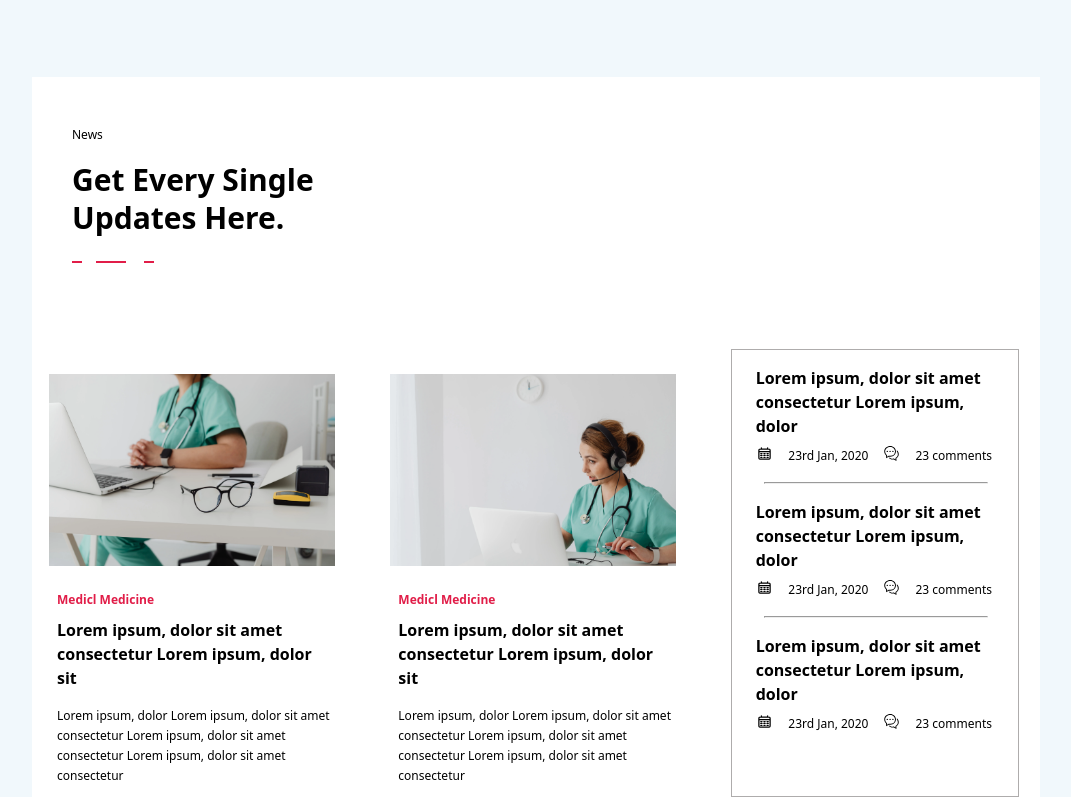
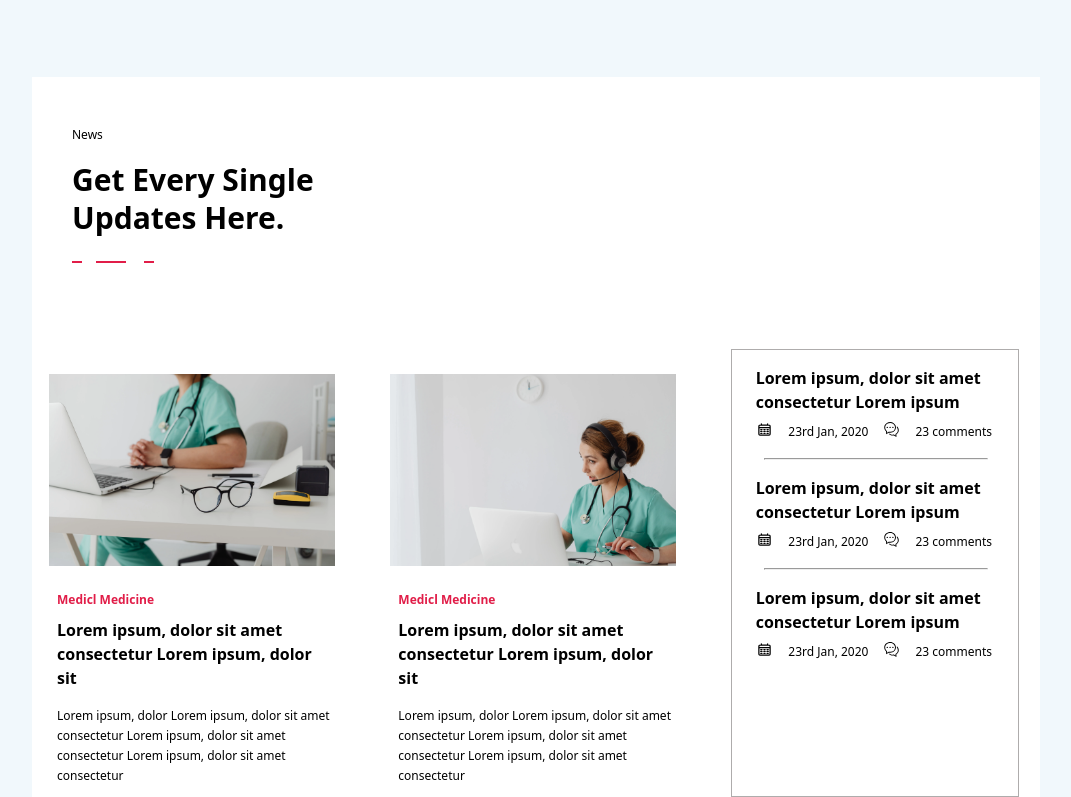
Before and after one commit to zack3030/private-clinic, a website built with Vite: page index.html in a window 1280 px wide. Shown: the part 6434-7231 px from the top of the page, without its empty margins (104-1175 px from the left). Built offline with nearby package versions, Linux system fonts and the light colour scheme; files whose address does not match are found by name; a web font is replaced by a local one.

Commit message:
fixing...

```diff
--- a/index.html
+++ b/index.html
@@ -1648,7 +1648,7 @@ H150.6z M132.4,21.2c1.1-4.2,4.9-7.4,9.4-7.4c4.5,0,8.4,3.1,9.4,7.4h15.4c-4.3-9.4-
             <div class="blog__summary">
              <p class="news__card-description-summary">
                Lorem ipsum, dolor sit amet consectetur
-               Lorem ipsum, dolor
+               Lorem ipsum
              </p>
              <div class="date__comments">
 
@@ -1685,7 +1685,7 @@ H150.6z M132.4,21.2c1.1-4.2,4.9-7.4,9.4-7.4c4.5,0,8.4,3.1,9.4,7.4h15.4c-4.3-9.4-
             <div class="blog__summary">
               <p class="news__card-description-summary">
                 Lorem ipsum, dolor sit amet consectetur
-                Lorem ipsum, dolor
+                Lorem ipsum
               </p>
               <div class="date__comments">
 
@@ -1722,7 +1722,7 @@ H150.6z M132.4,21.2c1.1-4.2,4.9-7.4,9.4-7.4c4.5,0,8.4,3.1,9.4,7.4h15.4c-4.3-9.4-
              <div class="blog__summary">
               <p class="news__card-description-summary">
                 Lorem ipsum, dolor sit amet consectetur
-                Lorem ipsum, dolor
+                Lorem ipsum
               </p>
               <div class="date__comments">
 
@@ -1762,6 +1762,7 @@ H150.6z M132.4,21.2c1.1-4.2,4.9-7.4,9.4-7.4c4.5,0,8.4,3.1,9.4,7.4h15.4c-4.3-9.4-
         </div>
       </div>
     </section>
+
     <script type="module" src="./src/main.js"></script>
   </body>
 </html>
```
